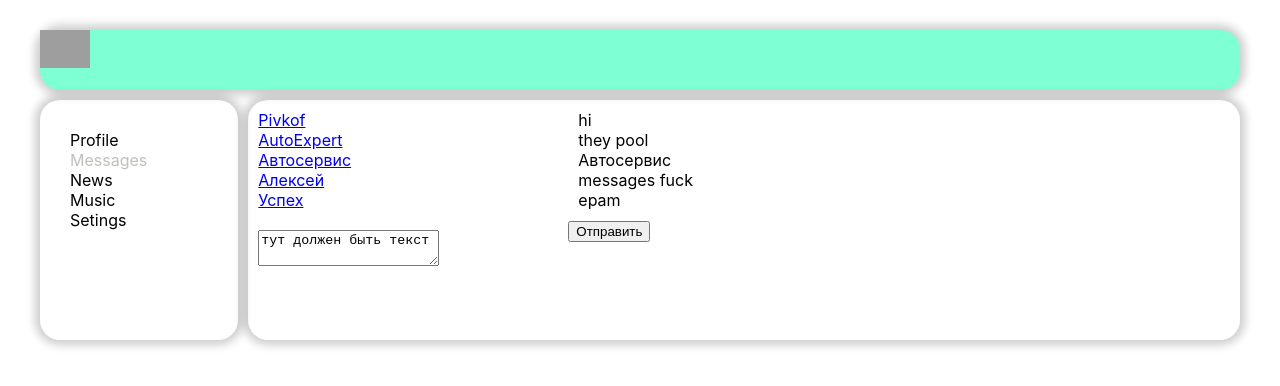
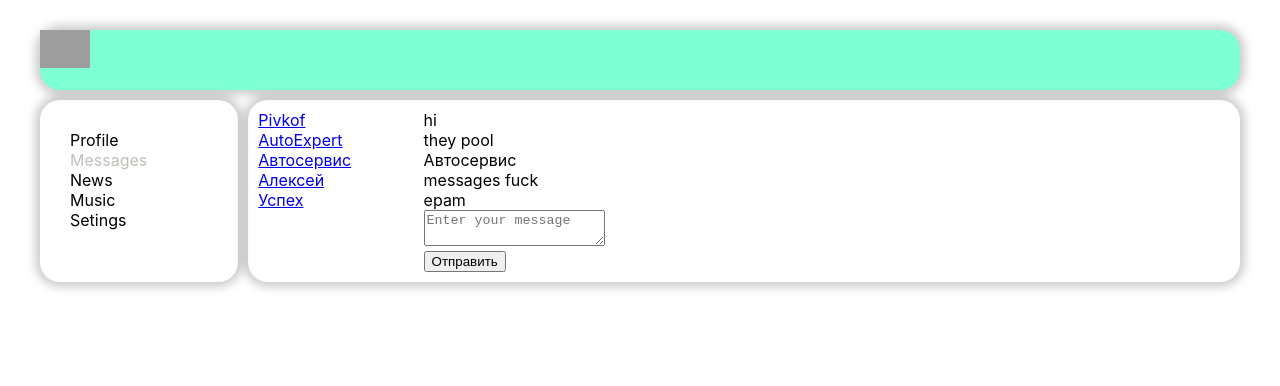
Before and after one commit to alexjava92/my-app, a React (Create React App) app: page /dialog in a window 1280 px wide. Shown: the top 386 px of the page. Built offline with nearby package versions, Linux system fonts and the light colour scheme; grey boxes are pictures that could not be loaded.

Commit message:
commit 40

```diff
--- a/src/App.js
+++ b/src/App.js
@@ -20,12 +20,12 @@ const App = (props) => {
                     <div className='app-wrapper-content'>
 
                         <Routes>
-                            <Route path="/dialog" element={<Dialogs dialogs={props.state.messagesPage.dialogs}
-                                                                    messages={props.state.messagesPage.messages}/>}/>
+                            <Route path="/dialog" element={<Dialogs store={props.store}/>}/>
                             <Route path="/profile"
                                    element={<Profile newPostText={props.state.profilePage.newPostText}
                                                      posts={props.state.profilePage.posts}
-                                                     dispatch={props.dispatch}/>}/>
+                                                     dispatch={props.dispatch}
+                                                        />}/>
                             <Route path="/news" element={<News/>}/>
                             <Route path="/music" element={<Music/>}/>
                             <Route path="/setings" element={<Setings/>}/>
--- a/src/components/Dialogs/Dialogs.jsx
+++ b/src/components/Dialogs/Dialogs.jsx
@@ -2,20 +2,27 @@ import React from "react"
 import s from "./Dialogs.module.css"
 import DialogItem from "./DialogItem/DialogItem"
 import Message from "./Message/Message"
+import {sendMessageCreator, updateNewMessageBodyCreator} from "../../redux/state";
 
 
 
 
 const Dialogs = (props) => {
 
+    let state = props.store.getState().dialogsPage;
+    debugger;
 
-    let dialogsElements = props.dialogs.map(d =>
-        <DialogItem name={d.name} id={d.id} />
-    );
+    let dialogsElements = state.dialogs.map(d => <DialogItem name={d.name} id={d.id} />);
+    let messageElements =  state.messages.map(m => <Message name={m.message}/>);
+    let newMessageBody =  state.newMessageBody;
 
-    let messageElements =  props.messages.map(m =>
-        <Message name={m.message}/>
-    );
+    let onSendMessageClick = () =>{
+        props.store.dispatch(sendMessageCreator())
+    }
+    let onNewMessageChange = (e) =>{
+     let body = e.target.value;
+     props.store.dispatch(updateNewMessageBodyCreator(body))
+    }
 
     return (
         <div className={s.dialogs}>
@@ -25,15 +32,17 @@ const Dialogs = (props) => {
 
             </div>
             <div className={s.messages}>
-                {messageElements}
+                <div>{messageElements}</div>
+                <div>
+                    <div><textarea value={newMessageBody}
+                                   onChange={onNewMessageChange}
+                                   placeholder="Enter your message"></textarea></div>
+                    <div><button onClick={onSendMessageClick}>Отправить</button></div>
+
+                </div>
 
             </div>
-            <div className={s.textarea}>
-                <textarea>тут должен быть текст</textarea>
-            </div>
-            <div>
-                <button>Отправить</button>
-            </div>
+
         </div>
     )
 }
--- a/src/index.js
+++ b/src/index.js
@@ -12,6 +12,9 @@ let rerenderEntireTree = (state) =>{
         <React.StrictMode>
             <App state={state}
                  dispatch={store.dispatch.bind(store)}
+                 store={store}
+
+
             />
         </React.StrictMode>
     );}
--- a/src/redux/state.js
+++ b/src/redux/state.js
@@ -13,7 +13,7 @@ let store = {
             newPostText: 'new post text yo yo yo'
 
         },
-        messagesPage: {
+        dialogsPage: {
             messages: [
                 {id: 1, message: 'hi'},
                 {id: 2, message: 'they pool'},
@@ -56,12 +56,12 @@ let store = {
             this._state.profilePage.newPostText = action.newText;
             this._callSubscriber(this._state);
         } else if (action.type === UPDATE_NEW_MESSAGE_BODY){
-            this._state.messagesPage.newMessageBody = action.body;
+            this._state.dialogsPage.newMessageBody = action.body;
             this._callSubscriber(this._state);
         }else if (action.type === SEND_MESSAGE){
-            let body = this._state.messagesPage.newMessageBody;
-            this._state.messagesPage.newMessageBody = '';
-            this._state.messagesPage.messages.push({id: 6, message: body})
+            let body = this._state.dialogsPage.newMessageBody;
+            this._state.dialogsPage.newMessageBody = '';
+            this._state.dialogsPage.messages.push({id: 6, message: body})
             this._callSubscriber(this._state);
         }
     }
@@ -71,9 +71,9 @@ export const addPostActionCreator = () => ({type: ADD_POST})
 export const updateNewPostTextActionCreator = (text) =>
     ({type: UPDATE_NEW_POST_TEXT, newText: text})
 
-export const sendMessageCreator = () => ({type: ADD_POST})
-export const updateNewMessageBodyCreator = (text) =>
-    ({type: UPDATE_NEW_POST_TEXT, newText: text})
+export const sendMessageCreator = () => ({type: SEND_MESSAGE})
+export const updateNewMessageBodyCreator = (body) =>
+    ({type: UPDATE_NEW_MESSAGE_BODY, body: body})
+
 export default store;
-
 window.store = store;
```
